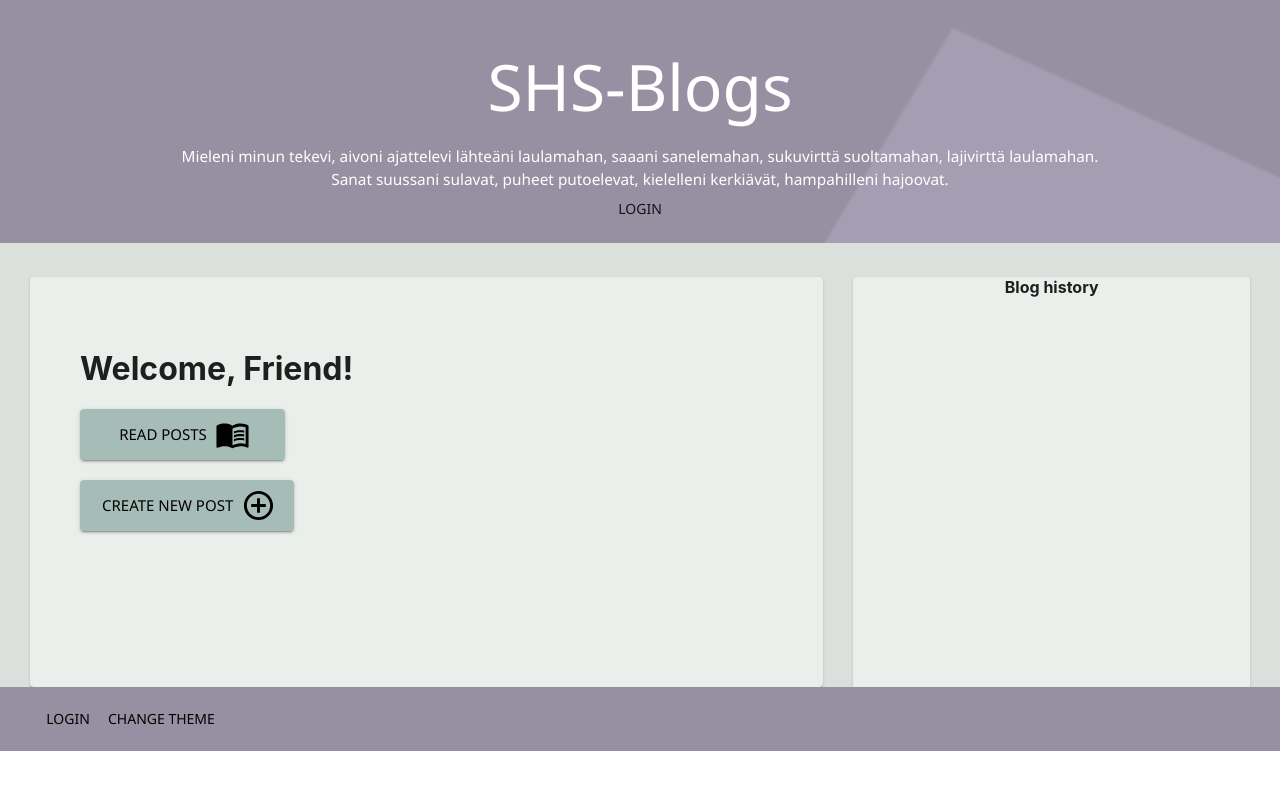
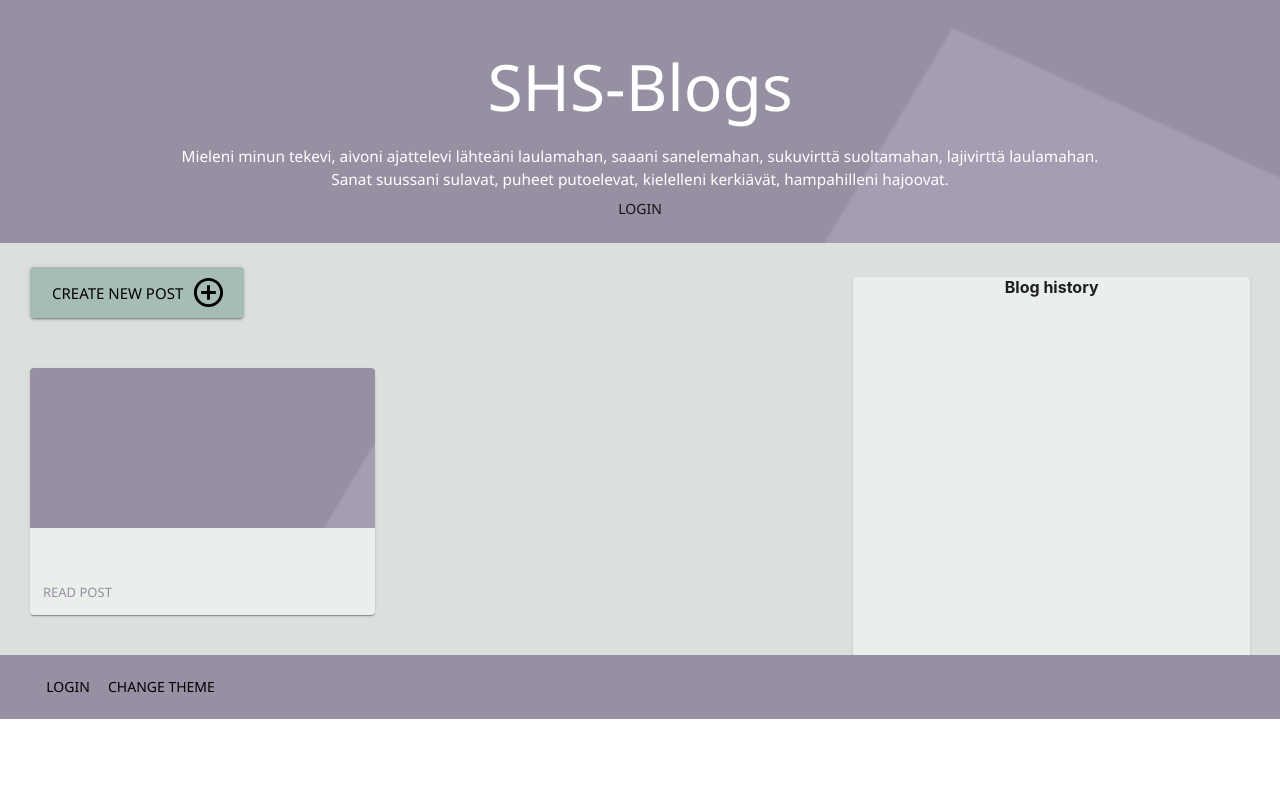
Before and after one commit to HannaTuominen/SHS-Blog, a React (Create React App) app in the folder frontend/: page / in a window 1280 px wide. Shown: the top 790 px of the page. Built offline with nearby package versions, Linux system fonts and the light colour scheme; no server answers; what draft-js-image-plugin would draw is missing.

Commit message:
Create blogpost cards to welcome page.

```diff
--- a/frontend/src/Components/App.js
+++ b/frontend/src/Components/App.js
@@ -153,7 +153,6 @@ export default class extends Component {
   }else{
     this.setState({ isThemeDefault: true })
   }
-
   }
 
   changeUserLogIn = (isLoggedIn) => {
--- a/frontend/src/Components/Blogposts/BlogPost.js
+++ b/frontend/src/Components/Blogposts/BlogPost.js
@@ -44,7 +44,12 @@ export default class BlogPost extends Component {
       <Grid item xs={12} sm={8}>
         <Router history={history}>
           <Switch>
-            <Route path="/" exact component={WelcomePane}/>
+            <Route exact path="/"
+            render={(props) => <WelcomePane
+              {...props}
+              currentPost={this.props.currentPost}
+              currentPostId={this.state.currentPostId}/>}
+            />
             <Route
               path="/read"
               render={(props) => <ReadPost
--- a/frontend/src/Components/Blogposts/WelcomePane.js
+++ b/frontend/src/Components/Blogposts/WelcomePane.js
@@ -1,5 +1,6 @@
 import React, { Fragment, Component } from 'react'
 import Paper from '@material-ui/core/Paper'
+import MediaCard from './../Layouts/MediaCard'
 import EditPost from './EditPost'
 import { withStyles }  from '@material-ui/core/styles'
 import  AddCircleOutlineIcon from '@material-ui/icons/AddCircleOutline';
@@ -8,12 +9,14 @@ import Button from '@material-ui/core/Button';
 import Icon from '@material-ui/core/Icon';
 import history from './history'
 import './../../App.css';
+import Box from '@material-ui/core/Box';
 
 const useStyles = theme => ({
   welcome: {
-    padding: "50px 0px 0px 50px",
-    margin: "30px 30px 0px 30px",
-    height:"360px",
+    padding: "20px 0px 0px 30px",
+    margin: "30px 30px 0px 0px",
+    height: "100%",
+    flex: 0,
     ['@media (max-width:600px)']: { // eslint-disable-line no-useless-computed-key
       margin: "0px",
       padding: "50px 0px 0px 50px",
@@ -21,27 +24,35 @@ const useStyles = theme => ({
   },
   btn: {
     width: 205
-  }
+  },
+  leftContainer: {
+      padding: "20px 0px 0px 30px",
+        flex: 1,
+        flexDirection: 'row',
+        justifyContent: 'flex-end',
+        alignItems: 'center',
+   },
 });
 
 class WelcomePane extends Component{
+  constructor(props) {
+    super(props);
+    this.state = {currentPost : props.currentPost}
+    console.log(props.currentPost.id)
+    console.log(props.currentPost.body)
+  }
+
+  componentWillReceiveProps(nextProps) {
+    this.setState({currentPost : nextProps.currentPost})
+  }
 
   render(){
    const { classes } = this.props;
+   const title = this.state.currentPost.title
+   const text = this.state.currentPost.body
 
     return <div>
-        <Paper className={classes.welcome}>
-            <h1>Welcome, Friend!</h1>
-            <Button className={classes.btn}
-                size="large"
-                variant="contained"
-                color="secondary"
-                endIcon={<MenuBookIcon style={{ fontSize: 35 }}/>}
-                onClick={() => history.push('/read')}
-              > Read Posts
-            </Button>
-            <br/>
-            <br/>
+        <Box bgcolor="primary" className={classes.leftContainer}>
           <Button
               size="large"
               variant="contained"
@@ -50,7 +61,16 @@ class WelcomePane extends Component{
               onClick={() => history.push('/new')}
             > Create New Post
           </Button>
-        </Paper>
+        </Box>
+        <Box bgcolor="primary" className={classes.welcome}>
+            <MediaCard
+              currentPostText={text}
+              currentPostTitle={title}
+            />
+            <br/>
+            <br/>
+
+        </Box>
     </div>
   }
 }
--- /dev/null
+++ b/frontend/src/Components/Layouts/MediaCard.js
@@ -0,0 +1,57 @@
+import React, { Fragment, Component } from 'react'
+import { withStyles }  from '@material-ui/core/styles';
+import img from '../../images/blogi_tausta4.png';
+import Card from '@material-ui/core/Card';
+import CardActionArea from '@material-ui/core/CardActionArea';
+import CardActions from '@material-ui/core/CardActions';
+import CardContent from '@material-ui/core/CardContent';
+import CardMedia from '@material-ui/core/CardMedia';
+import Button from '@material-ui/core/Button';
+import Typography from '@material-ui/core/Typography';
+
+const useStyles = theme => ({
+    root: {
+      maxWidth: 345,
+      backgroundColor: theme.palette.primary.main
+    },
+    media: {
+     height: 160
+    },
+});
+
+class MediaCard extends Component {
+  constructor(props) {
+    super(props);
+    }
+
+  render(){
+    const { classes } = this.props;
+    return (
+    <div>
+      <Card className={classes.root}>
+        <CardActionArea>
+          <CardMedia
+            className={classes.media}
+            image={require('../../images/blogi_tausta4.png')}
+          />
+          <CardContent>
+            <Typography gutterBottom variant="h5" component="h2">
+              {this.props.currentPostTitle}
+            </Typography>
+            <Typography variant="body2" color="textSecondary" component="p">
+              {this.props.currentPostText}
+            </Typography>
+          </CardContent>
+        </CardActionArea>
+        <CardActions>
+          <Button size="small" color="primary">
+            Read post
+          </Button>
+        </CardActions>
+      </Card>
+    </div>
+  )}
+ }
+
+
+export default withStyles(useStyles) (MediaCard)
```
Also changed, not shown: frontend/src/Components/Blogposts/ReadPost.js (indentation only). Lines whose indentation alone changed are shown as unchanged.
